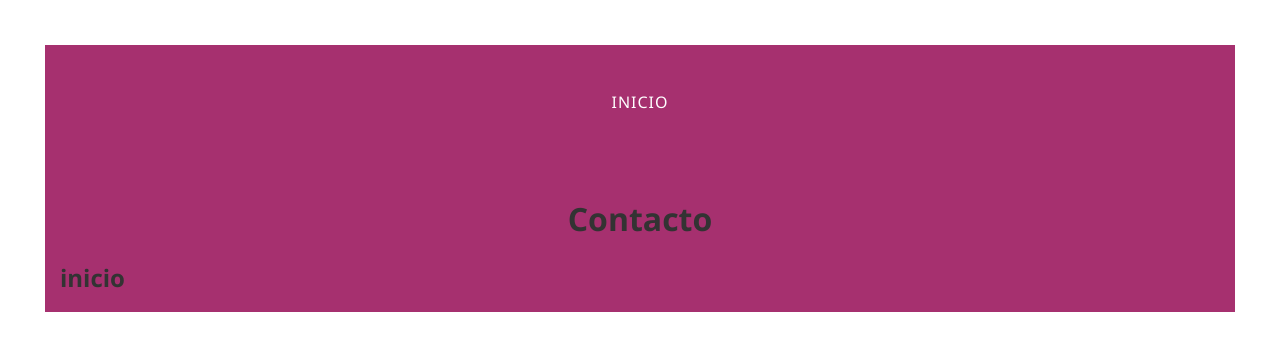
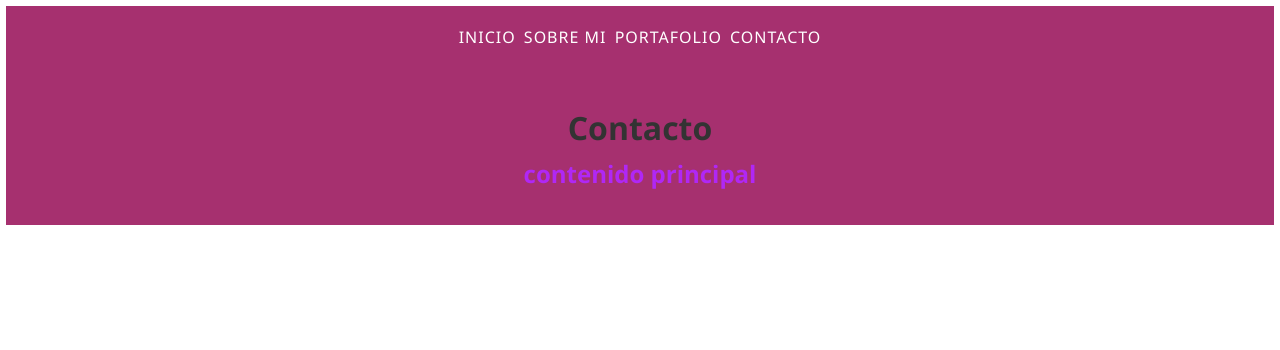
Before and after one commit to Esnekar-Code/avanze-web1, a plain HTML site: page contacto.html in a window 1280 px wide. Drawn offline with Linux system fonts and the light colour scheme.

Commit message:
avanze web1

```diff
--- a/contacto.html
+++ b/contacto.html
@@ -4,6 +4,7 @@
     <meta charset="UTF-8">
     <meta name="viewport" content="width=device-width, initial-scale=1.0">
     <title>Contacto</title>
+    <link rel="icon" type="image/jpeg" href="/images/des.jpg">
     <link rel="stylesheet" href="style.css">
 </head>
 <body>
@@ -12,10 +13,13 @@
             <ul>
                 <li>
                     <a href="index.html">inicio</a>
+                    <a href="sobremi.html">sobre mi</a>
+                    <a href="portafolio.html">Portafolio</a>
+                    <a href="contacto.html">Contacto</a>
                 </li>
             </ul>
         </nav>
         <h1>Contacto</h1>
-        <h2>inicio</h2>
+        <h2>contenido principal</h2>
 </body>
 </html>
--- a/style.css
+++ b/style.css
@@ -3,11 +3,13 @@
     --color-secundario:#ffffff;
     --color-acento: #FF0000;
     --color-texto: #333333;
+    --color-h1: #333333;
+    --color-h2: #B027F5;
     --color-fondo-suave: #7930A6;
     --transicion: all 0.3s ease;
 }
 * {
-    margin: 15px;
+    margin: 2px;
     padding: 0;
     box-sizing: border-box;
 }
@@ -54,5 +56,10 @@ nav ul li a:hover {
 h1{
     text-align: center;
     margin-top:2rem;
-    color: var(--color-texto);
+    color: var(--color-h1);
 }
+h2 {
+    text-align: center;
+    margin-bottom: 2rem;
+    color: var(--color-h2);
+}
```
Also changed, not shown: index.html (+5 -3 lines), portafolio.html (+5 -1 lines), sobremi.html (+5 -1 lines), images/des.jpg (added).
